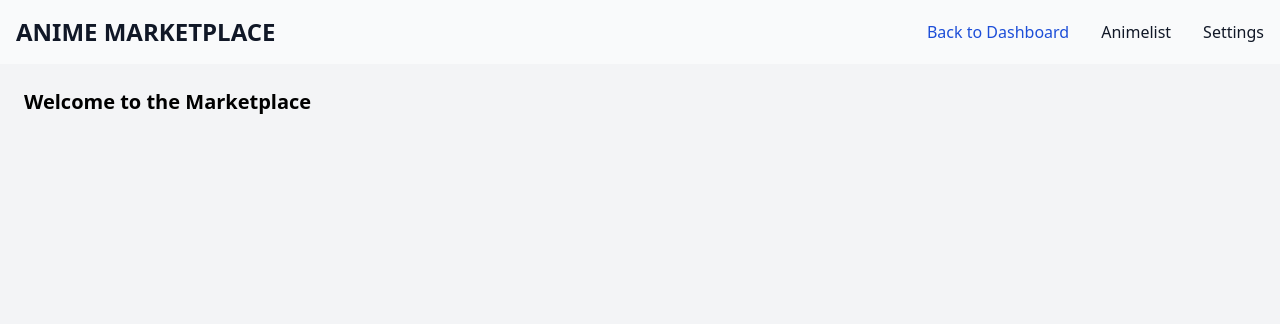
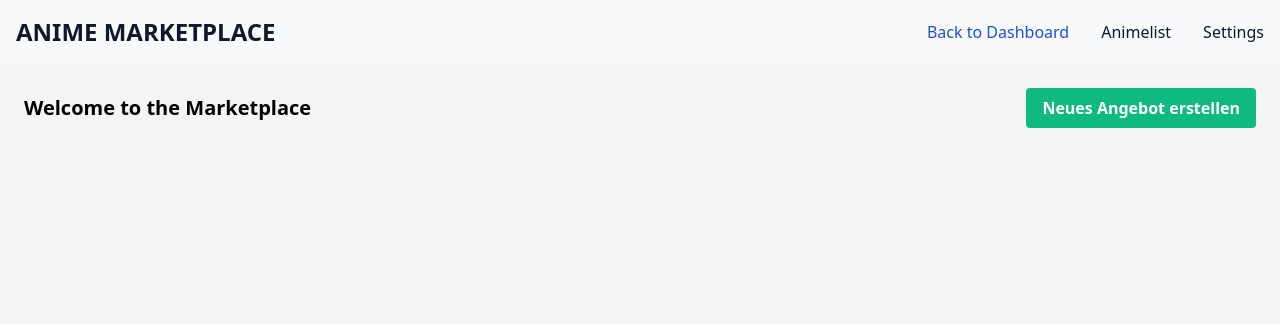
Before and after one commit to phanki5/web_app_anime, a Flask app: page /marketplace in a window 1280 px wide. Shown: the top 324 px of the page. Run offline with Flask 3, Linux system fonts and the light colour scheme; the visitor is signed in with stand-in values (Sample User, id 1).

Commit message:
Angebot erstellen Button hinzugefügt

```diff
--- a/templates/marketplace.html
+++ b/templates/marketplace.html
@@ -73,8 +73,12 @@
 
     <!-- Main Content -->
     <div class="flex-1 p-6">
-        <h2 class="text-xl font-bold mb-4">Welcome to the Marketplace</h2>
-        <!-- Weitere Marketplace-Inhalte hier -->
+        <div class="flex justify-between items-center mb-6">
+            <h2 class="text-xl font-bold">Welcome to the Marketplace</h2>
+            <a href="{{ url_for('marketplace_entry') }}"
+               class="bg-green-500 hover:bg-green-600 text-white font-bold py-2 px-4 rounded">
+                Neues Angebot erstellen
+            </a>
     </div>
 </body>
 </html>
```
